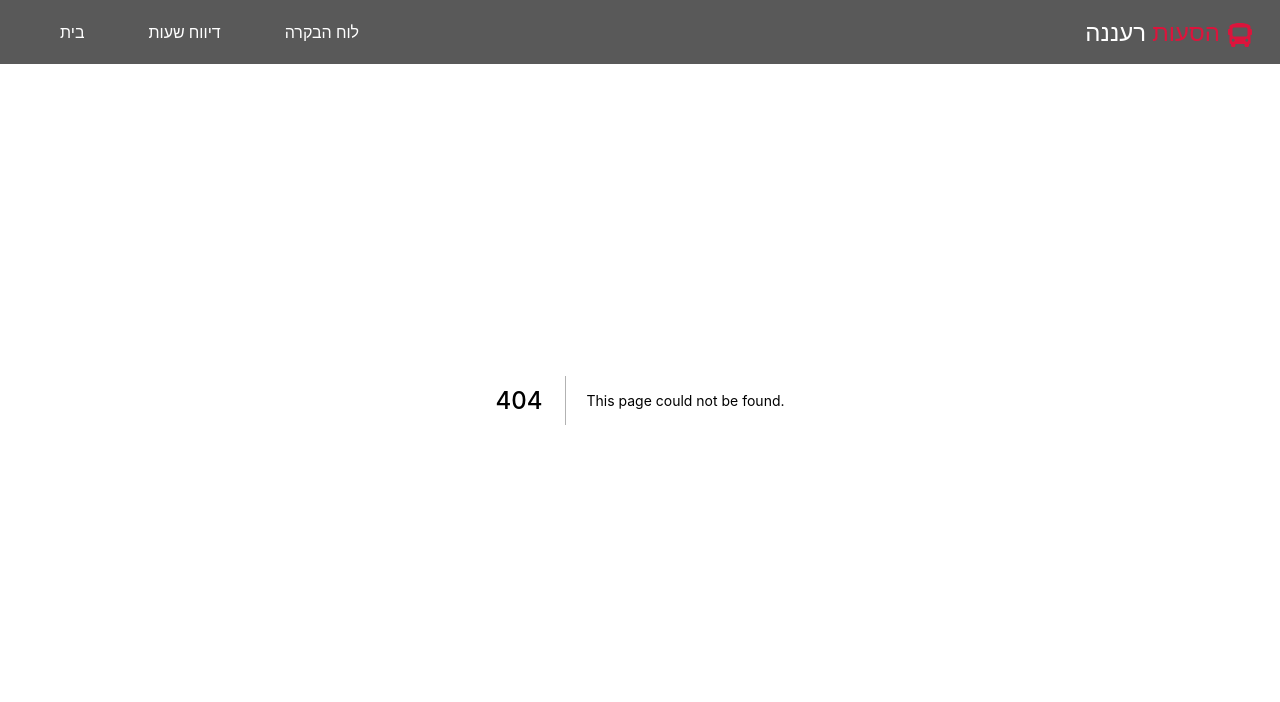
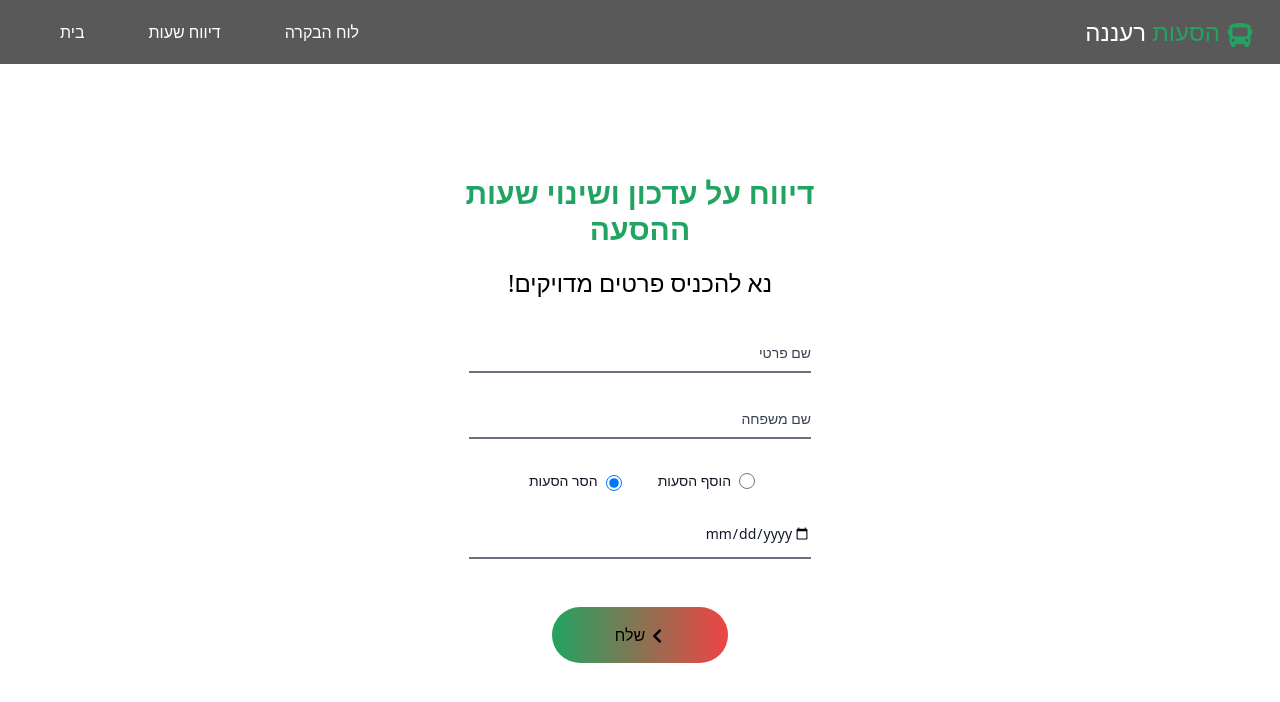
Before and after one commit to zivnadel/raanana-transport, a Next.js app: page /report-hours in a window 1280 px wide. Before the commit this address had no page. Shown: the top 702 px of the page. Built offline with nearby package versions, Linux system fonts and the light colour scheme.

Commit message:
Added form

```diff
--- a/components/Navbar.tsx
+++ b/components/Navbar.tsx
@@ -2,7 +2,7 @@ import Link from 'next/link'
 import { FaBus } from 'react-icons/fa'
 import NavButton from './ui/buttons/NavButton'
 
-const Navbar: React.FC = () => {
+const Navbar = () => {
   return (
     <nav className="fixed flex w-full flex-col items-center justify-center bg-black bg-opacity-[65%] py-5 px-7 text-white md:flex-row-reverse md:items-center md:justify-end md:py-4">
       <Link href="/">
@@ -13,13 +13,13 @@ const Navbar: React.FC = () => {
       </Link>
       <ul className="flex flex-row">
         <li>
-          <NavButton text="בית" href="#" />
+          <NavButton text="בית" href="/" />
         </li>
         <li>
-          <NavButton text="דיווח שעות" href="#" />
+          <NavButton text="דיווח שעות" href="/report-hours" />
         </li>
         <li>
-          <NavButton text="לוח הבקרה" href="#" />
+          <NavButton text="לוח הבקרה" href="/control-panel" />
         </li>
       </ul>
     </nav>
--- a/components/reportForm/ReportForm.tsx
+++ /dev/null
@@ -1,5 +0,0 @@
-const ReportForm = () => {
-  return <></>
-}
-
-export default ReportForm
--- a/components/ui/Input.tsx
+++ /dev/null
@@ -1,5 +0,0 @@
-const Input = () => {
-  return <></>
-}
-
-export default Input
--- a/components/ui/buttons/Button.tsx
+++ b/components/ui/buttons/Button.tsx
@@ -1,15 +1,21 @@
 import { FaChevronLeft } from 'react-icons/fa'
 
 interface Props {
-  text: string
+  children: React.ReactNode
   chevron: boolean
+  type?: "button" | "submit" | "reset" | undefined;
+  onClick?: (e: React.MouseEvent<HTMLButtonElement, MouseEvent>) => void
 }
 
-const Button = ({ text, chevron }: Props) => {
+const Button = ({ children, chevron, type, onClick }: Props) => {
   return (
-    <a className="p-4 mt-10 rounded-full w-44 bg-gradient-to-r from-primary to-red-500 hover:opacity-80">
-      {text} {chevron && <FaChevronLeft className="inline" />}
-    </a>
+    <button
+      type={type}
+      onClick={onClick}
+      className="p-4 mt-10 text-center rounded-full w-44 bg-gradient-to-r from-primary to-red-500 hover:opacity-80"
+    >
+      {children} {chevron && <FaChevronLeft className="inline" />}
+    </button>
   )
 }
 
--- a/components/ui/buttons/LinkButton.tsx
+++ b/components/ui/buttons/LinkButton.tsx
@@ -5,12 +5,13 @@ interface Props {
   text: string
   href: string
   chevron: boolean
+  type?: string
 }
 
-const LinkButton = ({ text, href, chevron }: Props) => {
+const LinkButton = ({ text, href, chevron, type }: Props) => {
   return (
     <Link href={href}>
-      <a className="p-4 mt-10 rounded-full w-44 bg-gradient-to-r from-primary to-red-500 hover:opacity-80">
+      <a type={type} className="p-4 mt-10 rounded-full w-44 bg-gradient-to-r from-primary to-red-500 hover:opacity-80">
         {text} {chevron && <FaChevronLeft className="inline" />}
       </a>
     </Link>
--- /dev/null
+++ b/components/ui/form/DateAndHours.tsx
@@ -0,0 +1,60 @@
+import { Dispatch, SetStateAction, useState } from 'react'
+
+interface Props {
+  setIsEmpty: Dispatch<SetStateAction<boolean>>
+  formSubmittedWithErrorHandler: any
+}
+
+const DateAndHours = ({ setIsEmpty, formSubmittedWithErrorHandler }: Props) => {
+  // This is used so at first, there is an error (because fields are empty), so it
+  // is not possible to submit the form, but styles are not yet shows because the
+  // user didn't get a chance to fill the form.
+  const [showErrorStyles, setShowErrorStyles] = useState(false)
+
+  const [showHours, setShowHours] = useState(false)
+
+  // this call being invoked from parent
+  formSubmittedWithErrorHandler.current = setShowErrorStyles.bind(null, true)
+
+  const dateChangedHandler = () => {
+    setShowErrorStyles(false);
+    setIsEmpty(false);
+  }
+
+  return (
+    <div className="flex flex-col items-center justify-center w-10/12">
+      <input
+        onChange={dateChangedHandler}
+        type="date"
+        min="2022-09-01"
+        max="2023-06-20"
+        className={`block w-full px-0 py-3 mb-2 text-sm text-right text-gray-900 bg-transparent border-0 border-b-2 ${showErrorStyles ? "border-secondary focus:border-secondary text-secondary" : "border-gray-500 focus:border-primary"} appearance-none focus:outline-none focus:ring-0`}
+        placeholder="Select date"
+      />
+      {showErrorStyles && (
+        <p
+          id="standard_error_help"
+          className="block w-full mt-2 text-xs text-right text-red-600"
+        >
+          שדה זה הינו חובה
+        </p>
+      )}
+      {/* Will show hours conditinally after receieving date info from db */}
+      {showHours && (
+        <select
+          id="chooseHour"
+          className="w-full px-0 py-3 m-2 text-sm text-right text-gray-900 bg-transparent border-0 border-b-2 border-gray-500 appearance-none focus:border-primary focus:outline-none focus:ring-0"
+        >
+          {/* Will be changed programatically */}
+          <option selected value="morning">
+            בוקר
+          </option>
+          <option value="15:30">15:30</option>
+          <option value="17:00">17:00</option>
+        </select>
+      )}
+    </div>
+  )
+}
+
+export default DateAndHours
--- /dev/null
+++ b/components/ui/form/DoubleRadioGroup.tsx
@@ -0,0 +1,46 @@
+interface Props {
+    id1: string;
+    text1: string;
+    id2: string;
+    text2: string;
+}
+
+const DoubleRadioGroup = ({ id1, text1, id2, text2}: Props) => {
+  return (
+    <div className="flex">
+      <div className="flex flex-row-reverse items-end p-5 mr-4">
+        <input
+          defaultChecked
+          id={id1}
+          type="radio"
+          value=""
+          name="double-radio-group"
+          className="w-4 h-4 text-blue-600 bg-gray-100 border-gray-300 focus:ring-2 focus:ring-blue-500 dark:border-gray-600 dark:bg-gray-700 dark:ring-offset-gray-800 dark:focus:ring-blue-600"
+        />
+        <label
+          htmlFor={id1}
+          className="mr-2 text-sm font-medium text-gray-900 dark:text-gray-300"
+        >
+          {text1}
+        </label>
+      </div>
+      <div className="flex flex-row-reverse items-center mr-4">
+        <input
+          id={id2}
+          type="radio"
+          value=""
+          name="double-radio-group"
+          className="w-4 h-4 text-blue-600 bg-gray-100 border-gray-300 focus:ring-2 focus:ring-blue-500 dark:border-gray-600 dark:bg-gray-700 dark:ring-offset-gray-800 dark:focus:ring-blue-600"
+        />
+        <label
+          htmlFor={id2}
+          className="mr-2 text-sm font-medium text-gray-900 dark:text-gray-300"
+        >
+          {text2}
+        </label>
+      </div>
+    </div>
+  )
+}
+
+export default DoubleRadioGroup
--- /dev/null
+++ b/components/ui/form/Input.tsx
@@ -0,0 +1,77 @@
+import React, { useRef, useState, Dispatch, SetStateAction } from 'react'
+
+interface Props {
+  label: string
+  name: string
+  type: string
+  regex: RegExp
+  errorMessage: string
+  setError: Dispatch<SetStateAction<boolean>>
+  formSubmittedWithErrorHandler: any
+}
+
+const Input = ({
+  label,
+  name,
+  type,
+  regex,
+  setError,
+  errorMessage,
+  formSubmittedWithErrorHandler,
+}: Props) => {
+  const inputRef = useRef<HTMLInputElement>(null)
+
+  // This is used so at first, there is an error (because fields are empty), so it
+  // is not possible to submit the form, but styles are not yet shows because the
+  // user didn't get a chance to fill the form.
+  const [showErrorStyles, setShowErrorStyles] = useState(false)
+
+  // this call being invoked from parent
+  formSubmittedWithErrorHandler.current = setShowErrorStyles.bind(null, true)
+
+  const inputChangeHandler = (event: React.ChangeEvent<HTMLInputElement>) => {
+    setError(!regex.test(inputRef.current?.value!))
+    setShowErrorStyles(!regex.test(inputRef.current?.value!))
+  }
+
+  if (inputRef.current?.value! === '') {
+    errorMessage = 'שדה זה הינו חובה'
+  }
+
+  return (
+    <div className="relative z-0 w-10/12 m-3">
+      <input
+        onChange={inputChangeHandler}
+        ref={inputRef}
+        type={type}
+        id={name}
+        className={`peer block w-full appearance-none border-0 border-b-2 border-gray-500 bg-transparent py-2.5 px-0 text-right text-sm text-gray-900 ${
+          showErrorStyles
+            ? 'border-secondary focus:border-secondary'
+            : 'focus:border-primary'
+        } focus:outline-none focus:ring-0`}
+        placeholder=" "
+      />
+      <label
+        htmlFor={name}
+        className={`absolute right-0 top-3 -z-10 -translate-y-6 scale-75 transform text-sm text-gray-700 duration-500 peer-placeholder-shown:translate-y-0 peer-placeholder-shown:scale-100 peer-focus:right-0 peer-focus:-translate-y-6 peer-focus:scale-75 ${
+          showErrorStyles
+            ? 'text-secondary peer-focus:text-secondary'
+            : 'peer-focus:text-primary'
+        }`}
+      >
+        {label}
+      </label>
+      {showErrorStyles && (
+        <p
+          id="standard_error_help"
+          className="mt-2 text-xs text-right text-red-600"
+        >
+          {errorMessage}
+        </p>
+      )}
+    </div>
+  )
+}
+
+export default Input
--- a/pages/index.tsx
+++ b/pages/index.tsx
@@ -13,7 +13,7 @@ const Home: NextPage = () => {
       <p className="text-2xl">
         .לחצו על הכפתור למטה או על הכפתור בתפריט למעבר לטופס הדיווח
       </p>
-      <LinkButton text="דיווח שעות" href="#" chevron={true} />
+      <LinkButton text="דיווח שעות" href="/report-hours" chevron={true} />
     </div>
   )
 }
--- /dev/null
+++ b/pages/report-hours.tsx
@@ -0,0 +1,83 @@
+import { NextPage } from 'next'
+import { RefObject, useRef, useState } from 'react'
+import Button from '../components/ui/buttons/Button'
+import Input from '../components/ui/form/Input'
+import DoubleRadioGroup from '../components/ui/form/DoubleRadioGroup'
+import DateAndHours from '../components/ui/form/DateAndHours'
+
+const ReportHours: NextPage = () => {
+  const [firstNameInvalid, setFirstNameInvalid] = useState(true)
+  const [lastNameInvalid, setLastNameInvalid] = useState(true)
+  const [dateIsEmpty, setDateIsEmpty] = useState(true)
+
+  const invokeFirstNameErrorStyles = useRef<Function>(null)
+  const invokeLastNameErrorStyles = useRef<Function>(null)
+  const invokeDateErrorStyles = useRef<Function>(null)
+
+  const invokeErrorStyles = (flag: boolean, ref: RefObject<Function>) => {
+    if (flag && ref.current !== null) {
+      ref.current()
+    }
+  }
+
+  const submitReportHoursHandler = (
+    event: React.FormEvent<HTMLFormElement>
+  ) => {
+    event.preventDefault()
+    if (firstNameInvalid || lastNameInvalid || dateIsEmpty) {
+      invokeErrorStyles(firstNameInvalid, invokeFirstNameErrorStyles)
+      invokeErrorStyles(lastNameInvalid, invokeLastNameErrorStyles)
+      invokeErrorStyles(dateIsEmpty, invokeDateErrorStyles)
+    } else {
+      // TODO: handle form submission
+      console.log('submitted')
+    }
+  }
+
+  return (
+    <div className="flex items-center justify-center h-screen">
+      <form
+        onSubmit={submitReportHoursHandler}
+        className="flex flex-col items-center p-2 m-3 mt-32 text-center w-12/12 h-5/6 rounded-3xl md:mt-5 md:w-4/12"
+      >
+        <h1 className="mt-10 mb-5 text-3xl font-semibold text-primary md:mt-24">
+          דיווח על עדכון ושינוי שעות ההסעה
+        </h1>
+        <p className="mb-5 text-2xl">!נא להכניס פרטים מדויקים</p>
+        <Input
+          formSubmittedWithErrorHandler={invokeFirstNameErrorStyles}
+          label="שם פרטי"
+          name="firstName"
+          type="text"
+          regex={/^[\u0590-\u05FF]+$/}
+          errorMessage="הכנס שם פרטי תקין"
+          setError={setFirstNameInvalid}
+        />
+        <Input
+          formSubmittedWithErrorHandler={invokeLastNameErrorStyles}
+          label="שם משפחה"
+          name="lastName"
+          type="text"
+          regex={/^[\u0590-\u05FF]+$/}
+          errorMessage="הכנס שם משפחה תקין"
+          setError={setLastNameInvalid}
+        />
+        <DoubleRadioGroup
+          id1="removeRides"
+          text1="הסר הסעות"
+          id2="addRides"
+          text2="הוסף הסעות"
+        />
+        <DateAndHours
+          setIsEmpty={setDateIsEmpty}
+          formSubmittedWithErrorHandler={invokeDateErrorStyles}
+        />
+        <Button type="submit" chevron={true}>
+          שלח
+        </Button>
+      </form>
+    </div>
+  )
+}
+
+export default ReportHours
--- a/tailwind.config.js
+++ b/tailwind.config.js
@@ -7,7 +7,8 @@ module.exports = {
   theme: {
     extend: {
       colors: {
-        primary: 'crimson',
+        primary: '#21a362',
+        secondary: '#ef4444',
       },
     },
   },
```
